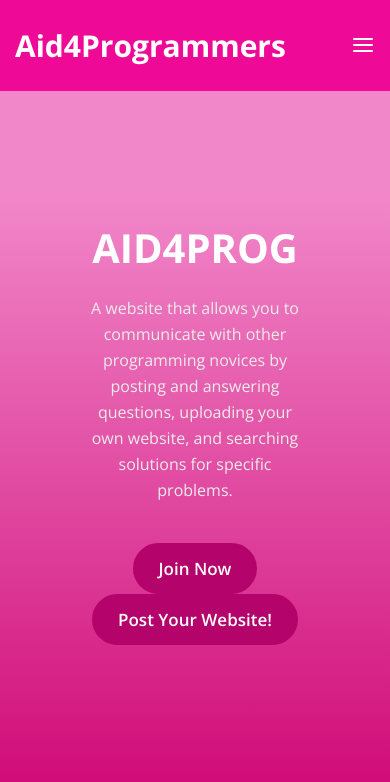
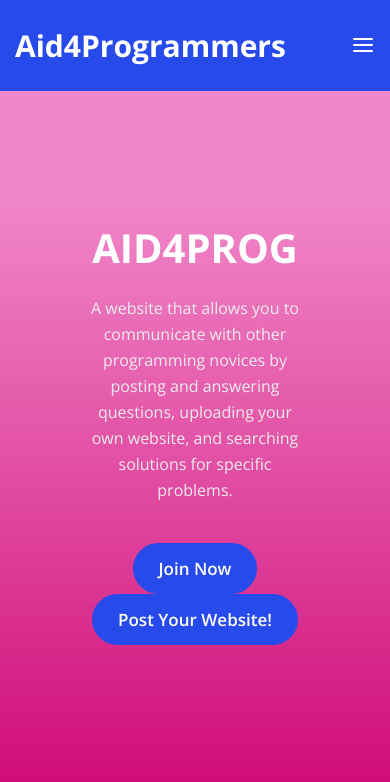
Before and after one commit to mujadeuuu/AID4PROGRAMMERS, a website: page index.html in a window 390 px wide. In both pictures the pointer is over the link "Post Your Website!". Drawn offline with nearby package versions, Linux system fonts and the light colour scheme.

Commit message:
Update navbar colors and mobile styles

```diff
--- a/home.css
+++ b/home.css
@@ -17,7 +17,7 @@ body {
 }
 
 .header {
-  background: #ee0a97;
+  background: #274beb;
   position: fixed;
   top: 0;
   left: 0;
@@ -80,9 +80,9 @@ body {
 }
 
 .navbar .buttons .login:hover {
-  background-color: #ec5aaf;
+  background-color: #274beb;
   color: #fff;
-  border: 2px solid #ec5aaf;
+  border: 2px solid #274beb;
 }
 
 .whole-sec {
@@ -130,8 +130,8 @@ body {
 .buttons .join {
   font-size: 17px;
   font-weight: 600;
-  border: 2px solid #b4036a;
-  background-color: #b4036a;
+  border: 2px solid #274beb;
+  background-color: #274beb;
 }
 
 .buttons .join:hover{
@@ -147,8 +147,8 @@ body {
 }
 
 .whole-sec .buttons .learn:hover {
-  border: 2px solid #b4036a;
-  background-color: #b4036a;
+  border: 2px solid #274beb;
+  background-color: #274beb;
 }
 
 #menu-toggle {
@@ -177,7 +177,7 @@ body {
     width: 100%;
     height: 100vh;
     padding-top: 50px;
-    background: #e984b6;
+    background: #274beb;
     flex-direction: column;
     transition: 0.3s ease;
   }
```
